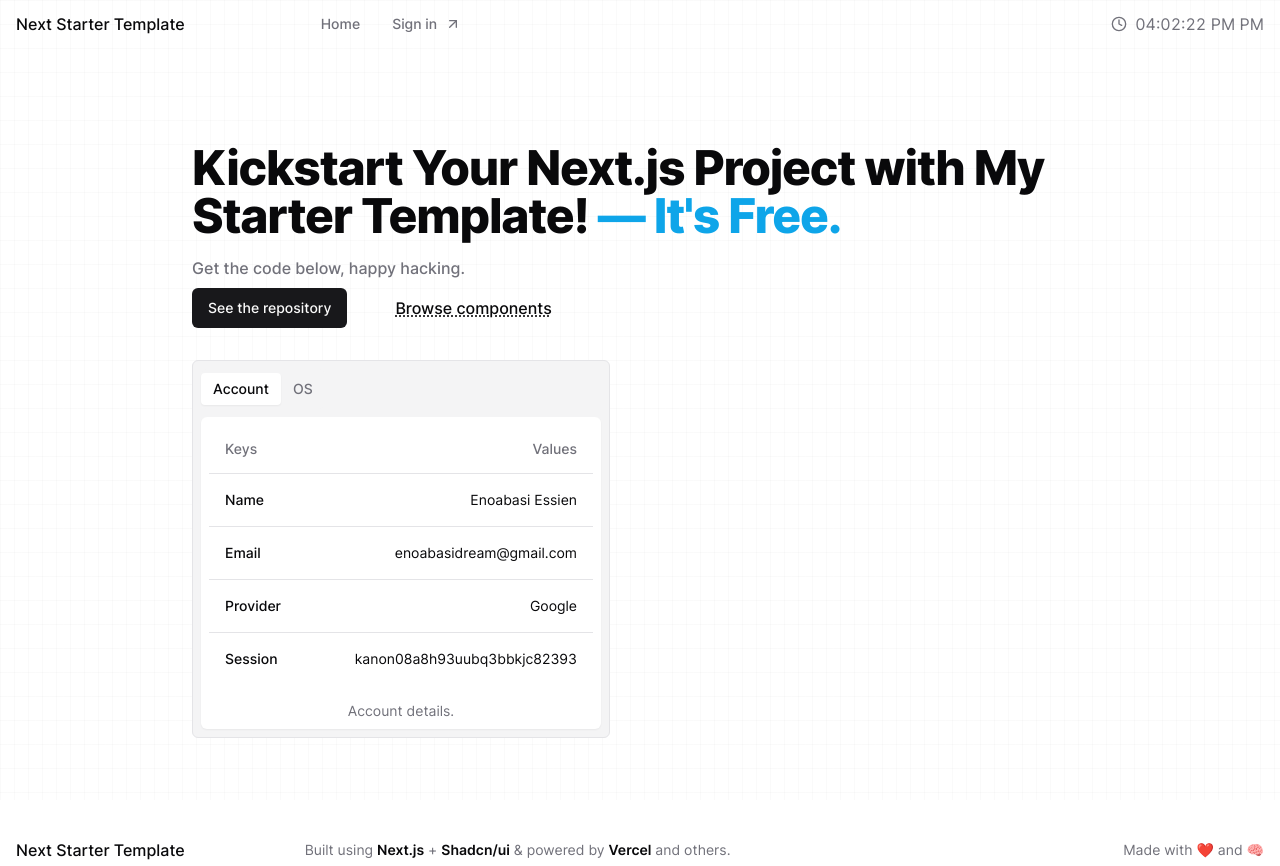
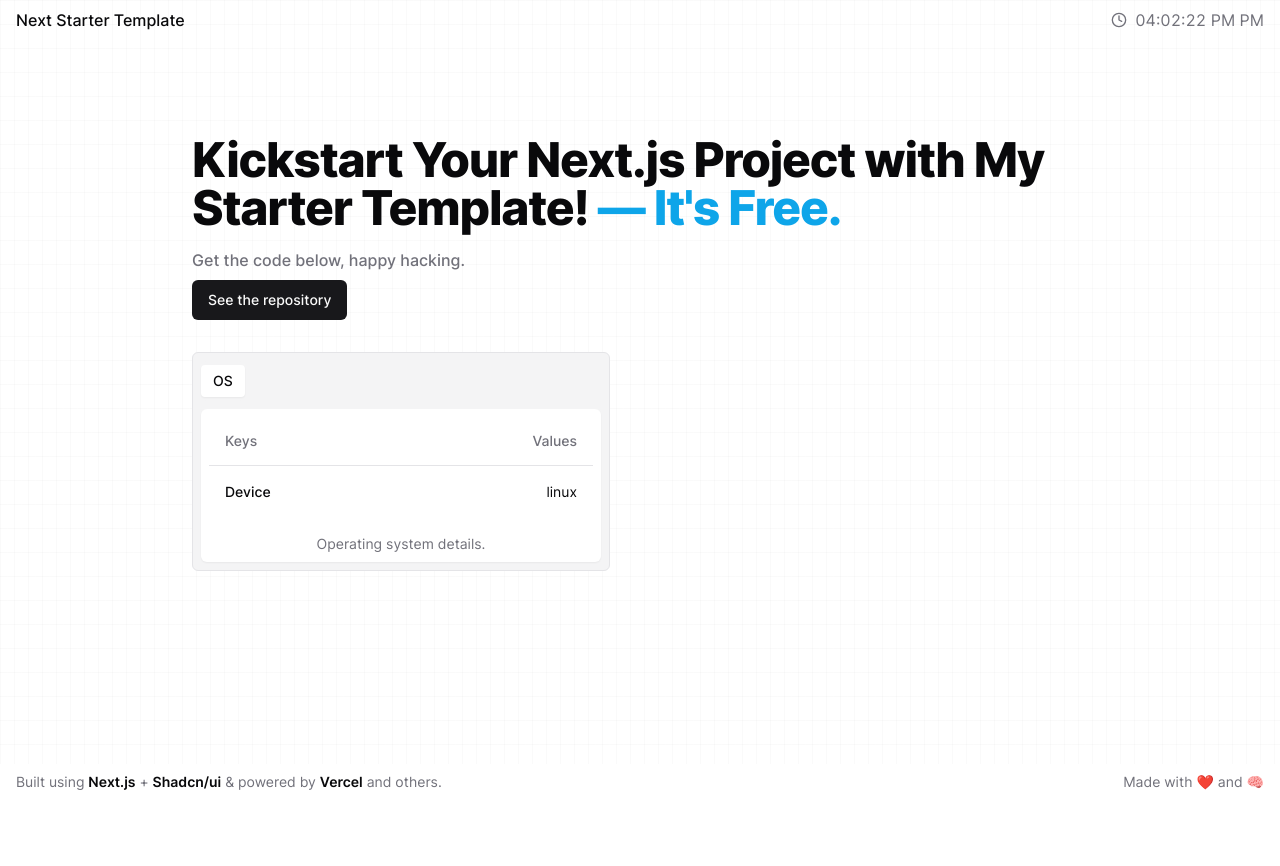
Before and after one commit to humanwhodreams/next-starter-template, a Next.js app: page / in a window 1280 px wide. After the commit the page ends 800 px from the top, so only its background shows below. Built offline with nearby package versions, Linux system fonts and the light colour scheme.

Commit message:
refac: remove unnecessary boilerplate

```diff
--- a/app/(auth)/layout.tsx
+++ /dev/null
@@ -1,23 +0,0 @@
-import { ReactNode } from "react";
-import { SiteHeader } from "@/components/shared/site-header";
-
-interface Props {
-  children: ReactNode;
-}
-
-export default function AuthLayout({ children }: Props) {
-  return (
-    <main className="relative flex flex-col items-center justify-between min-h-dvh">
-      <SiteHeader />
-      <Main>{children}</Main>
-    </main>
-  );
-}
-
-function Main({ children }: { children: ReactNode }) {
-  return (
-    <section className="flex flex-col items-start flex-1 w-full max-w-4xl px-4 mx-auto my-24 lg:px-0">
-      {children}
-    </section>
-  );
-}
--- a/app/(auth)/sign-in/page.tsx
+++ /dev/null
@@ -1,34 +0,0 @@
-import { Button } from "@/components/ui/button";
-import { Input } from "@/components/ui/input";
-import { Label } from "@/components/ui/label";
-import Link from "next/link";
-
-export default function SignIn() {
-  return (
-    <div className="flex flex-col items-start gap-8">
-      <div className="flex flex-col items-start gap-2">
-        <h1 className="text-base font-semibold md:text-xl">
-          Welcome to Next Starter Template
-        </h1>
-        <div className="font-medium text-muted-foreground">
-          Please sign in or sign up below
-        </div>
-      </div>
-
-      <form action="" className="space-y-4 w-[300px]">
-        <div className="space-y-2">
-          <Label>Email</Label>
-          <Input
-            type="email"
-            placeholder="you@email.com"
-            className="placeholder:font-medium placeholder:text-lg placeholder:opacity-50"
-          />
-        </div>
-
-        <Button type="submit" className="w-full">
-          Continue with Email
-        </Button>
-      </form>
-    </div>
-  );
-}
--- a/app/(auth)/sign-up/page.tsx
+++ /dev/null
@@ -1,9 +0,0 @@
-import * as React from 'react'
-
-interface Props {}
-
-export default function SignUp({}: Props) {
-  return (
-      <main>SignUp</main>
-  )
-}
--- a/components/sections/cta.tsx
+++ b/components/sections/cta.tsx
@@ -1,4 +1,3 @@
-import Link from "next/link";
 import { buttonVariants } from "../ui/button";
 import { cn } from "@/lib/cn";
 
@@ -9,16 +8,10 @@ export function CTA() {
         href="https://github.com/fromenoabasi/next-starter-template"
         target="_blank"
         rel="noopener noreferrer"
-        className={cn(buttonVariants({ }))}
+        className={cn(buttonVariants({}))}
       >
         See the repository
       </a>
-      <Link
-        href="components"
-        className="font-medium underline transition-colors duration-200 md:ml-6 decoration-dotted underline-offset-2 hover:text-sky-500"
-      >
-        Browse components
-      </Link>
     </div>
   );
 }
--- a/components/shared/site-footer.tsx
+++ b/components/shared/site-footer.tsx
@@ -7,17 +7,16 @@ interface SiteFooterProps {
 export function SiteFooter({ className }: SiteFooterProps) {
   return (
     <footer className={cn("w-full bg-background", className)}>
-      <nav className="flex flex-col items-start px-4 py-1 md:flex-row md:items-center md:justify-between gap-y-4 md:gap-x-28">
-        <h1 className="font-medium">Next Starter Template</h1>
+      <nav className="flex flex-col items-start px-4 py-2 md:flex-row md:items-center md:justify-between gap-y-4 md:gap-x-28">
+        <p className="text-sm text-muted-foreground">
+          Built using <ALink label="Next.js" href="https://nextjs.org" /> +{" "}
+          <ALink label="Shadcn/ui" href="https://ui.shadcn.com" /> &amp; powered
+          by <ALink label="Vercel" href="https://vercel.com" /> and others.
+        </p>
 
-        <div className="flex flex-col flex-1 md:flex-row md:pl-2 md:justify-between">
-          <p className="text-sm text-muted-foreground">
-            Built using <ALink label="Next.js" href="https://nextjs.org" /> +{" "}
-            <ALink label="Shadcn/ui" href="https://ui.shadcn.com" />{" "}
-            &amp; powered by <ALink label="Vercel" href="https://vercel.com" /> and others.
-          </p>
-          <p className="text-sm text-muted-foreground">Made with <span className="text-rose-500">❤️</span> and 🧠</p>
-        </div>
+        <p className="text-sm text-muted-foreground">
+          Made with <span className="text-rose-500">❤️</span> and 🧠
+        </p>
       </nav>
     </footer>
   );
--- a/components/shared/site-header.tsx
+++ b/components/shared/site-header.tsx
@@ -3,10 +3,8 @@
 */
 "use client";
 
-import { ArrowUpRight } from "lucide-react";
 import Link from "next/link";
 import { TimeDisplay } from "../time-display";
-import { buttonVariants } from "../ui/button";
 import { cn } from "@/lib/cn";
 import { useWindowScroll } from "@/hooks/use-window-scroll";
 
@@ -29,41 +27,16 @@ export function SiteHeader({ className }: SiteHeaderProps) {
         className
       )}
     >
-      <nav className="flex flex-row items-center justify-between px-4 py-1 md:gap-x-28">
+      <nav className="flex flex-row items-center justify-between px-4 py-2 md:gap-x-28">
         <Link href="/" className="font-medium">
           Next Starter Template
         </Link>
 
-        <div className="md:flex md:flex-row md:flex-1 md:items-center md:justify-between md:ml-2">
-          <ul aria-label="primary-navigation" className="hidden md:items-center md:flex">
-            <li>
-              <Link
-                href="/"
-                className={cn(buttonVariants({ variant: "ghost-text" }))}
-              >
-                Home
-              </Link>
-            </li>
-            <li>
-              <Link
-                href="/sign-in"
-                className={cn(buttonVariants({ variant: "ghost-text" }))}
-              >
-                Sign in
-                <ArrowUpRight className="flex-shrink-0 ml-2 size-4 text-muted-foreground group-hover/button:text-foreground" />
-              </Link>
-            </li>
-          </ul>
-
-          <ul
-            aria-label="secondary-navigation"
-            className="flex items-center"
-          >
-            <li>
-              <TimeDisplay />
-            </li>
-          </ul>
-        </div>
+        <ul aria-label="primary-navigation" className="flex items-center">
+          <li>
+            <TimeDisplay />
+          </li>
+        </ul>
       </nav>
     </header>
   );
--- a/components/vitals.tsx
+++ b/components/vitals.tsx
@@ -1,22 +1,14 @@
 import { Tabs, TabsContent, TabsList, TabsTrigger } from "@/components/ui/tabs";
 
-import { AccountVitals } from "./vitals/vitals-account";
 import { OSVitals } from "./vitals/vitals-os";
 
 export function Vitals() {
   return (
     <div className="p-2 rounded-md bg-muted border border-border">
-      <Tabs defaultValue="account" className="w-[400px]">
+      <Tabs defaultValue="os" className="w-[400px]">
         <TabsList className="p-0">
-          <TabsTrigger value="account">Account</TabsTrigger>
           <TabsTrigger value="os">OS</TabsTrigger>
         </TabsList>
-        <TabsContent
-          value="account"
-          className="bg-card p-2 shadow-sm rounded-md"
-        >
-          <AccountVitals />
-        </TabsContent>
         <TabsContent value="os" className="bg-card p-2 shadow-sm rounded-md">
           <OSVitals />
         </TabsContent>
--- a/components/vitals/vitals-account.tsx
+++ /dev/null
@@ -1,75 +0,0 @@
-"use client";
-
-import {
-  Table,
-  TableBody,
-  TableCaption,
-  TableCell,
-  TableHead,
-  TableHeader,
-  TableRow,
-} from "@/components/ui/table";
-
-export function AccountVitals() {
-  const isAuth = true;
-  return (
-    <Table>
-      <TableCaption>Account details.</TableCaption>
-      <TableHeader>
-        <TableRow>
-          <TableHead className="w-[100px]">Keys</TableHead>
-          <TableHead className="text-right">Values</TableHead>
-        </TableRow>
-      </TableHeader>
-      {isAuth ? <StateFull /> : <StateLess />}
-    </Table>
-  );
-}
-
-function StateLess() {
-  return (
-    <TableBody>
-      <TableRow>
-        <TableCell className="font-medium">Name</TableCell>
-        <TableCell className="text-right">null</TableCell>
-      </TableRow>
-      <TableRow>
-        <TableCell className="font-medium">Email</TableCell>
-        <TableCell className="text-right">null</TableCell>
-      </TableRow>
-      <TableRow>
-        <TableCell className="font-medium">Provider</TableCell>
-        <TableCell className="text-right">null</TableCell>
-      </TableRow>
-      <TableRow>
-        <TableCell className="font-medium">Session</TableCell>
-        <TableCell className="text-right">null</TableCell>
-      </TableRow>
-    </TableBody>
-  );
-}
-
-function StateFull() {
-  return (
-    <TableBody>
-      <TableRow>
-        <TableCell className="font-medium">Name</TableCell>
-        <TableCell className="text-right">Enoabasi Essien</TableCell>
-      </TableRow>
-      <TableRow>
-        <TableCell className="font-medium">Email</TableCell>
-        <TableCell className="text-right">enoabasidream@gmail.com</TableCell>
-      </TableRow>
-      <TableRow>
-        <TableCell className="font-medium">Provider</TableCell>
-        <TableCell className="text-right">Google</TableCell>
-      </TableRow>
-      <TableRow>
-        <TableCell className="font-medium">Session</TableCell>
-        <TableCell className="text-right">
-          kanon08a8h93uubq3bbkjc82393
-        </TableCell>
-      </TableRow>
-    </TableBody>
-  );
-}
```
Also changed, not shown: 1 other file (tests, documents, lock files or other folders).
